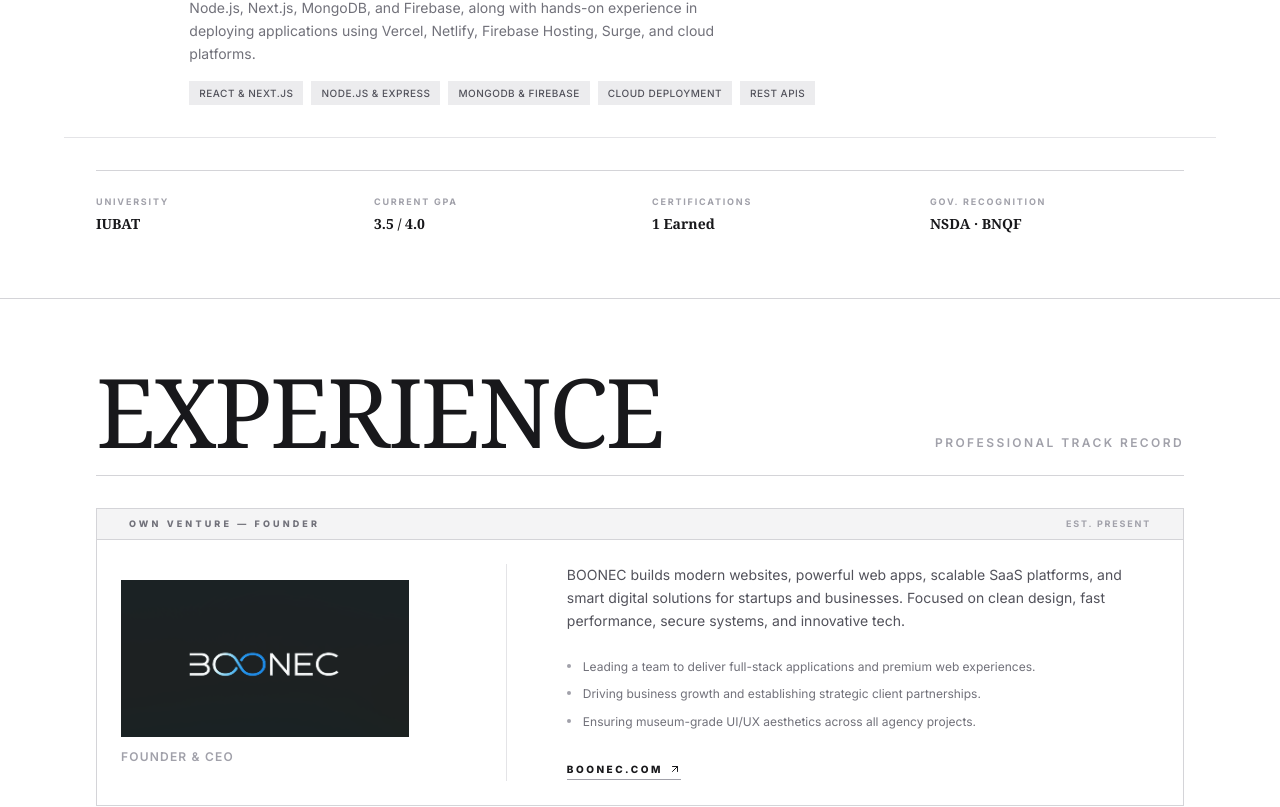
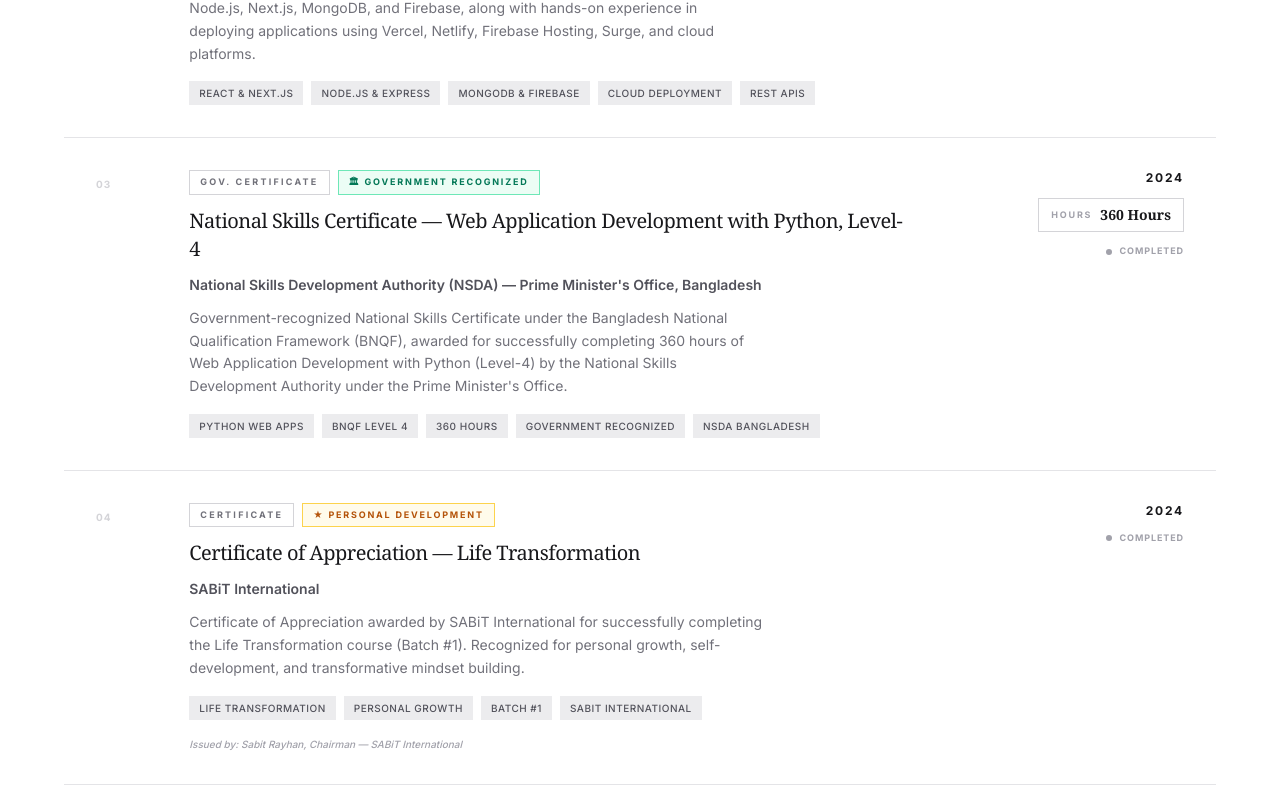
Before and after one commit to Tafsirchy/My-Portfolio, a React (Vite) app: page / in a window 1280 px wide. Shown: the part 5677-6484 px from the top of the page. Built offline with nearby package versions, Linux system fonts and the light colour scheme.

Commit message:
chore(data): minor theme consistency

```diff
--- a/src/data/portfolio.js
+++ b/src/data/portfolio.js
@@ -77,10 +77,29 @@
   {
     id: 2,
     institution: "Programming Hero",
-    degree: "MERN Stack Development Certification",
+    degree: "Complete Web Development Certification",
     duration: "2025",
     description: "Comprehensive certification covering modern web technologies, including React, Node.js, Next.js, MongoDB, and Firebase, along with hands-on experience in deploying applications using Vercel, Netlify, Firebase Hosting, Surge, and cloud platforms.",
     fileName: "MERN_Stack"
+  },
+  {
+    id: 3,
+    institution: "National Skills Development Authority (NSDA) — Prime Minister's Office, Bangladesh",
+    degree: "National Skills Certificate — Web Application Development with Python, Level-4",
+    duration: "2024",
+    description: "Government-recognized National Skills Certificate under the Bangladesh National Qualification Framework (BNQF), awarded for successfully completing 360 hours of Web Application Development with Python (Level-4) by the National Skills Development Authority under the Prime Minister's Office.",
+    level: "BNQF Level 4",
+    hours: "360 Hours",
+    fileName: "NSDA_Certificate"
+  },
+  {
+    id: 4,
+    institution: "SABiT International",
+    degree: "Certificate of Appreciation — Life Transformation",
+    duration: "2024",
+    description: "Certificate of Appreciation awarded by SABiT International for successfully completing the Life Transformation course (Batch #1). Recognized for personal growth, self-development, and transformative mindset building.",
+    issuer: "Sabit Rayhan, Chairman — SABiT International",
+    fileName: "SABiT_Certificate"
   },
 ];
 
```
